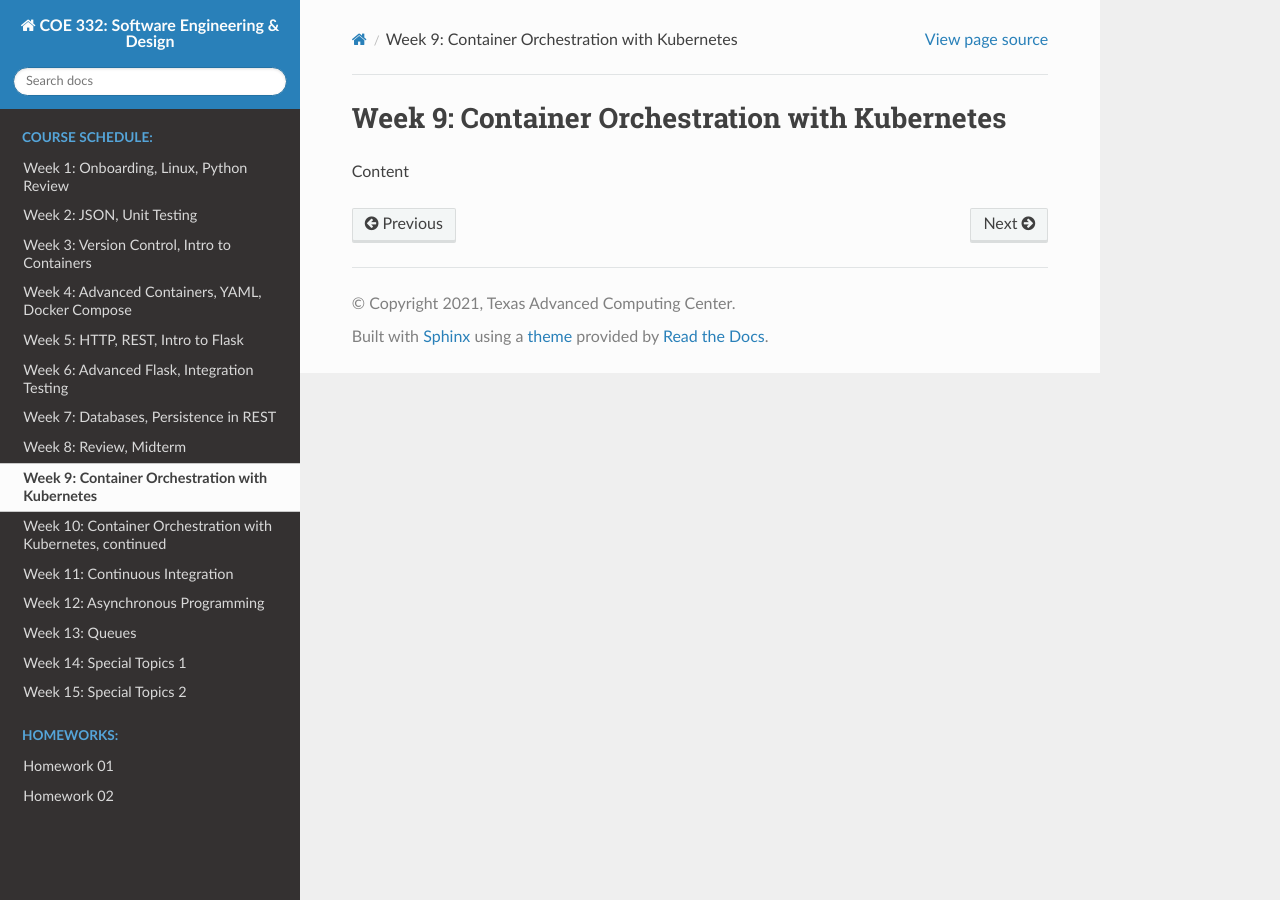
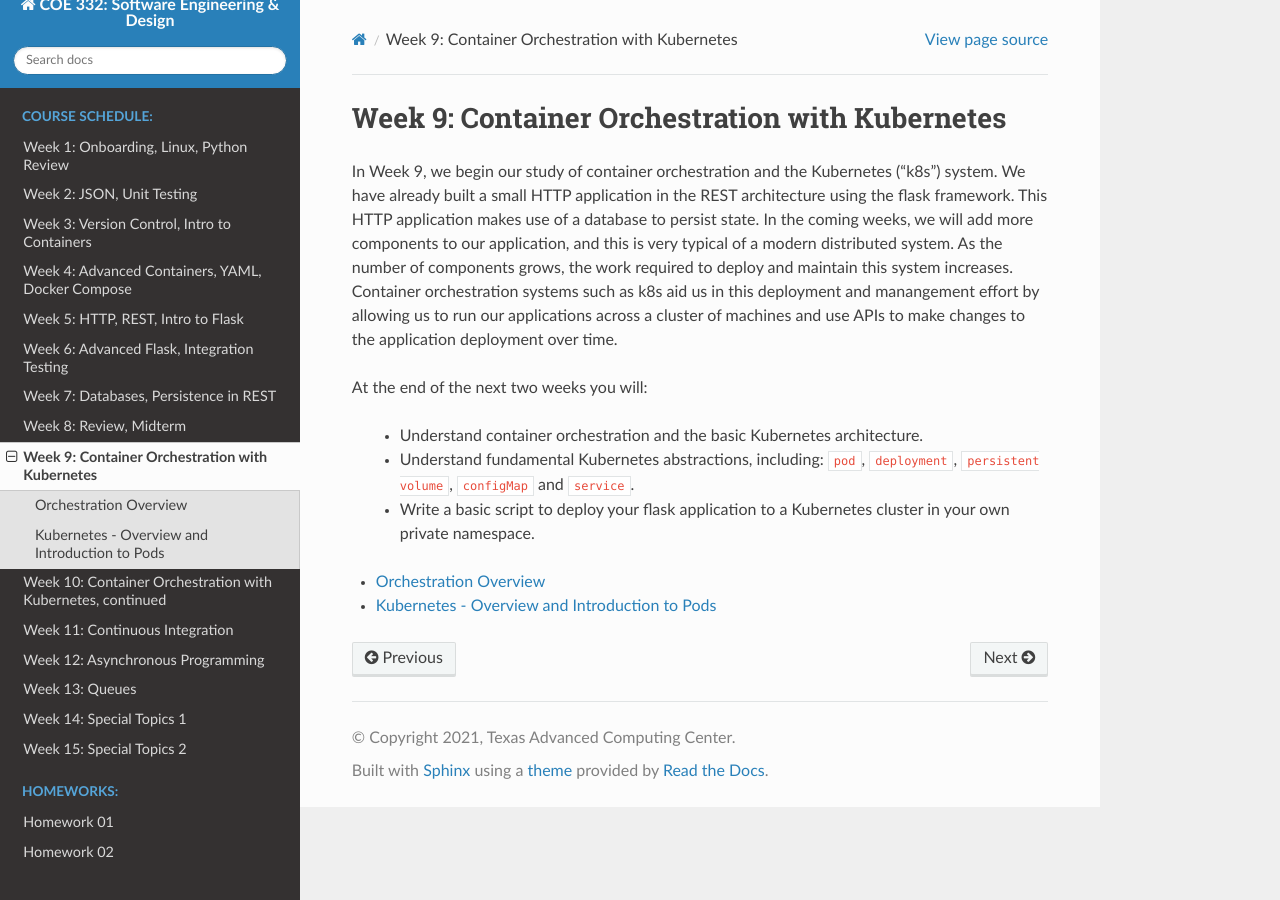
Before and after one commit to TACC/coe-332-sp21, a Sphinx documentation site: the page built from docs/week09/container_orchestration_kubernetes_1.rst, in a window 1280 px wide. Built offline with Sphinx 7.4.7 and the Read the Docs theme 2.0.0, drawn with Linux system fonts in a browser that asks for light colours.

Commit message:
initial material for week 9.

```diff
--- a/docs/week09/container_orchestration_kubernetes_1.rst
+++ b/docs/week09/container_orchestration_kubernetes_1.rst
@@ -1,4 +1,22 @@
 Week 9: Container Orchestration with Kubernetes
 ===============================================
 
-Content
+In Week 9, we begin our study of container orchestration and the Kubernetes ("k8s") system. We have already built a
+small HTTP application in the REST architecture using the flask framework. This HTTP application makes use of a database
+to persist state. In the coming weeks, we will add more components to our application, and this is very typical of a
+modern distributed system. As the number of components grows, the work required to deploy and maintain this system
+increases. Container orchestration systems such as k8s aid us in this deployment and manangement effort by allowing us
+to run our applications across a cluster of machines and use APIs to make changes to the application deployment over
+time.
+
+At the end of the next two weeks you will:
+
+  * Understand container orchestration and the basic Kubernetes architecture.
+  * Understand fundamental Kubernetes abstractions, including: ``pod``, ``deployment``, ``persistent volume``, ``configMap`` and ``service``.
+  * Write a basic script to deploy your flask application to a Kubernetes cluster in your own private namespace.
+
+.. toctree::
+   :maxdepth: 1
+
+   orchestration_overview
+   kubernetes_pod
```
Also changed, not shown: docs/week09/kubernetes_pod.rst (added, +101 -0 lines), docs/week09/orchestration_overview.rst (added, +94 -0 lines), docs/week09/images/jhub.png (added), docs/week09/images/k8s_overview.png (added), docs/week09/images/k8s_overview.svg (added).
